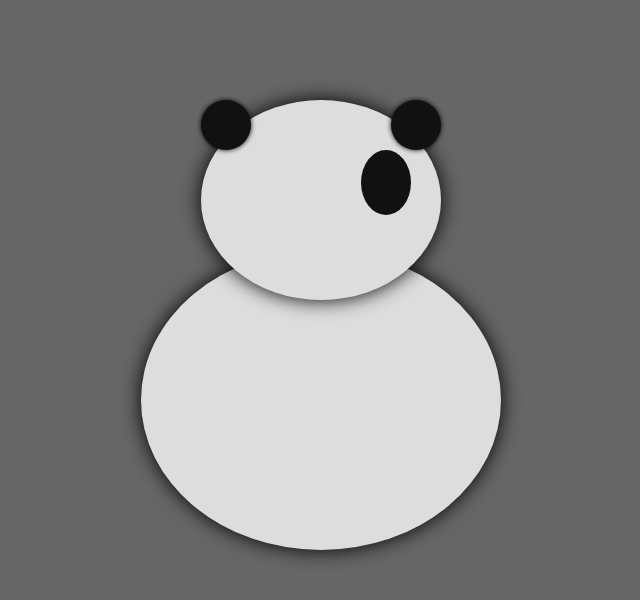
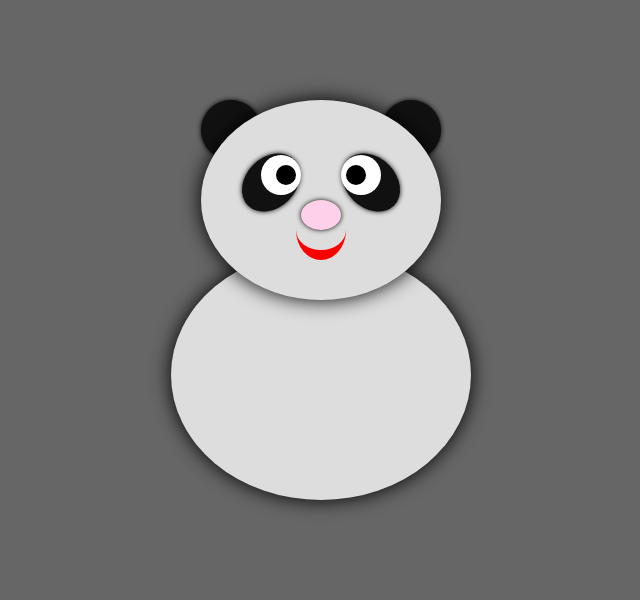
Before and after one commit to c376W/panDa, a plain HTML site: page index.html in a window 1280 px wide. Shown: the whole page, without its empty margins (319-959 px from the left). Drawn offline with Linux system fonts and the light colour scheme.

Commit message:
Finished styling panda's face.

```diff
--- a/index.html
+++ b/index.html
@@ -9,13 +9,21 @@
 </head>
 <body>
 	<div class="container">
-		<div id="head">
-			<div class="ears"></div>
-			<div class="ears"></div>
+		<div class="head">
+			<div class="ears" id="left-ear"></div>
+			<div class="ears" id="right-ear"></div>
+			<div id="face">
+				<div id="left-eye"></div>
+				<div class="eyeballs" id="left-eyeball"></div>
+				<div id="right-eye"></div>
+				<div class="eyeballs" id="right-eyeball"></div>
+				<div class="pupils" id="left-pupil"></div>
+				<div class="pupils" id="right-pupil"></div>
+				<div id="nose"></div>
+				<div id="mouth"></div>
+			</div>
 		</div>
-		<div class="eyes">
-			<div id="left-eye"></div>
-		</div>
+
 
 		<div id="pBody"></div>
 
--- a/panda.css
+++ b/panda.css
@@ -13,35 +13,123 @@ body{
 	flex-direction: column;
 	align-items: center;
 	justify-content: center;
-	position: relative;
+	/*position: relative;*/
 }
 .ears{
 	top:100px;
+	width:60px;
+	height:60px;
+	background-color: #111;
+	border-radius: 50%;
+	box-shadow: 0 0 5px 0 #000;
+	position:absolute;
+}
+
+#right-ear{
+	top:100px;
+	right:0px;
+
+}
+#left-ear{
+	top:100px;
+	left:0px;
+}
+
+
+
+.eyeballs{
+	position:absolute;
+	width:40px;
+	height: 40px;
+	background-color: #fff;
+	border-radius: 50%;
+	z-index: 3;
+}
+
+.pupils{
+	width:20px;
+	height: 20px;
+	background-color: #000;
+	z-index: 4;
+	position: absolute;
+	border-radius: 50%;
+}
+
+.head{
+	position: relative;
+}
+
+#nose{
+	width:40px;
+	height:30px;
+	position: absolute;
+	background-color: #ffd1e9;
+	border-radius: 50%;
+	z-index: 2;
+	top:100px;
+	left:100px;
+	box-shadow: 0px 0 5px #000;
+}
+#mouth{
+	position: absolute;
 	width:50px;
 	height:50px;
-	background-color: #111;
+	background-color: #ddd;
 	border-radius: 50%;
+	border-bottom: 10px solid red;
+	/*border-left:1px solid red;*/
 	z-index: 1;
-	box-shadow: 0 0 5px 0 #000;
+	top:100px;
+	left:95px;
+
 }
 
-#left-eye{
-	top:150px;
-	right:550px;
+#left-eye,#right-eye{
+
 	position: absolute;
 	width:50px;
 	height:65px;
 	border-radius: 50%;
 	background-color: #111;
-	z-index: 5;
+	z-index: 2;
+	box-shadow: 0 0 5px 0 #000;
+
 
 }
 
+#left-eye{
+	top:50px;
+	left:45px;
+	transform: rotate(45deg);
+}
 
+#left-eyeball{
+	top:55px;
+	left:60px;
+}
 
-#head{
-	display: flex;
-	justify-content: space-between;
+#left-pupil{
+	top:65px;
+	left:75px;
+}
+#right-eye{
+	top:50px;
+	right:45px;
+	transform: rotate(-45deg);
+}
+
+#right-eyeball{
+	top:55px;
+	right:60px;
+
+}
+#right-pupil{
+	top:65px;
+	right:75px;
+}
+
+#face{
+	position: relative;
 	width:240px;
 	height:200px;
 	background-color: #ddd;
@@ -51,9 +139,11 @@ body{
 	box-shadow: 0 0 20px 0 #000;
 }
 
+
+
 #pBody{
-	width:360px;
-	height:300px;
+	width:300px;
+	height:250px;
 	background-color: #ddd;
 	margin:0px;
 	border-radius: 50%;
```
